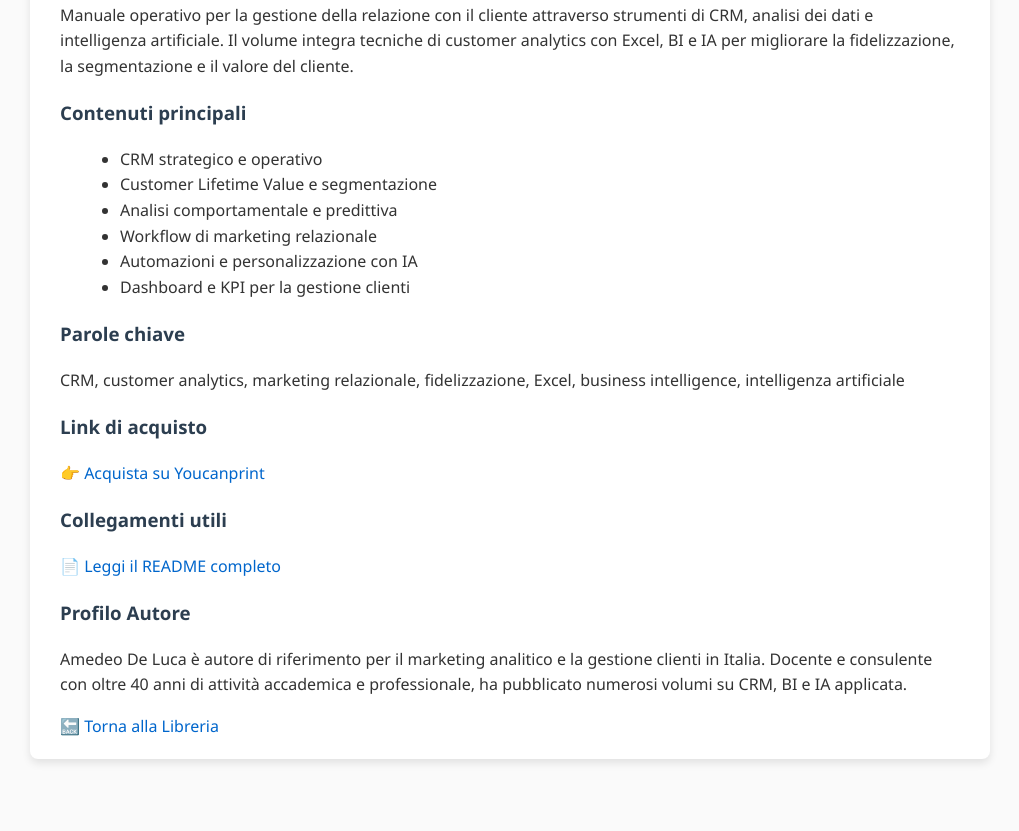
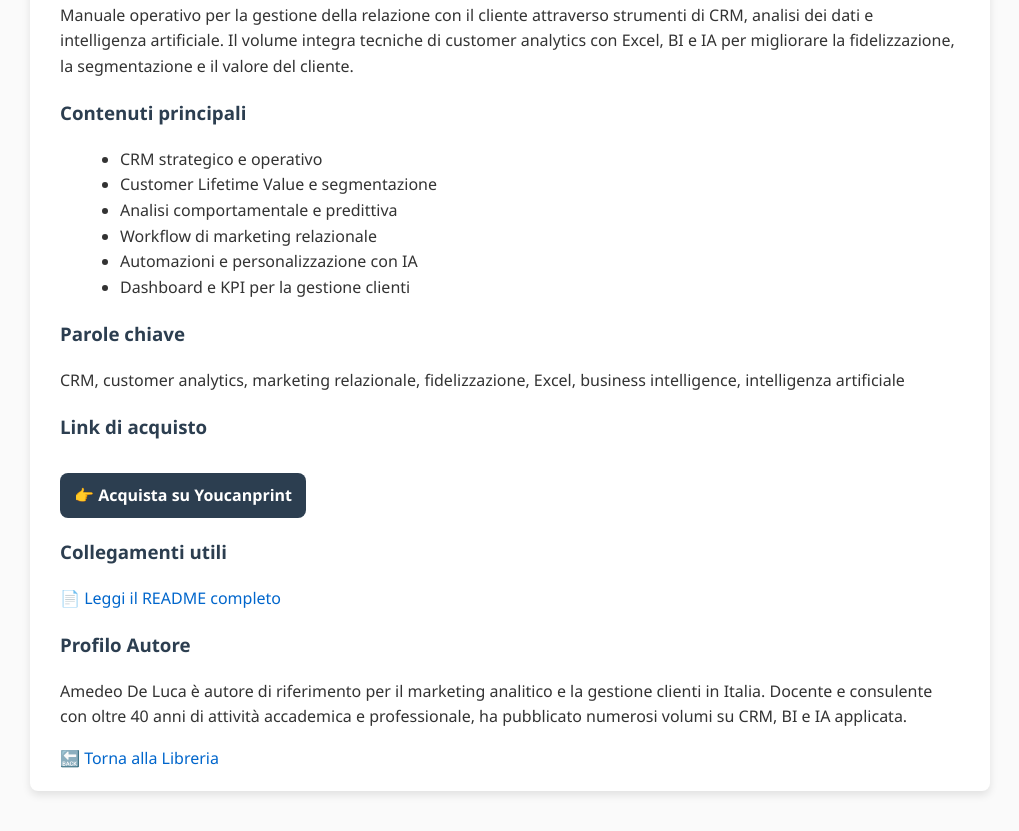
Before and after one commit to amedeo-deluca/marketing-quantitativo-books, a plain HTML site: page crm/index.html in a window 1280 px wide. Shown: the part 747-1578 px from the top of the page, without its empty margins (130-1149 px from the left). Before the commit the page ends 1546 px from the top, so only its background shows below. Drawn offline with Linux system fonts and the light colour scheme.

Commit message:
Update index.html
a

```diff
--- a/crm/index.html
+++ b/crm/index.html
@@ -41,6 +41,16 @@
       border-radius: 8px;
       box-shadow: 0 4px 8px rgba(0,0,0,0.1);
     }
+    .cta {
+      display:inline-block;
+      margin-top:12px;
+      padding:10px 14px;
+      border-radius:8px;
+      background:#2c3e50;
+      color:#fff;
+      text-decoration:none;
+      font-weight:600;
+    }
   </style>
 </head>
 <body>
@@ -71,7 +81,7 @@
   <p>CRM, customer analytics, marketing relazionale, fidelizzazione, Excel, business intelligence, intelligenza artificiale</p>
 
   <h3>Link di acquisto</h3>
-  <p><a href="https://www.youcanprint.it/" target="_blank">👉 Acquista su Youcanprint</a></p>
+  <p><a class="cta" href="https://www.youcanprint.it/" target="_blank">👉 Acquista su Youcanprint</a></p>
 
   <h3>Collegamenti utili</h3>
   <p><a href="README.md">📄 Leggi il README completo</a></p>
```
